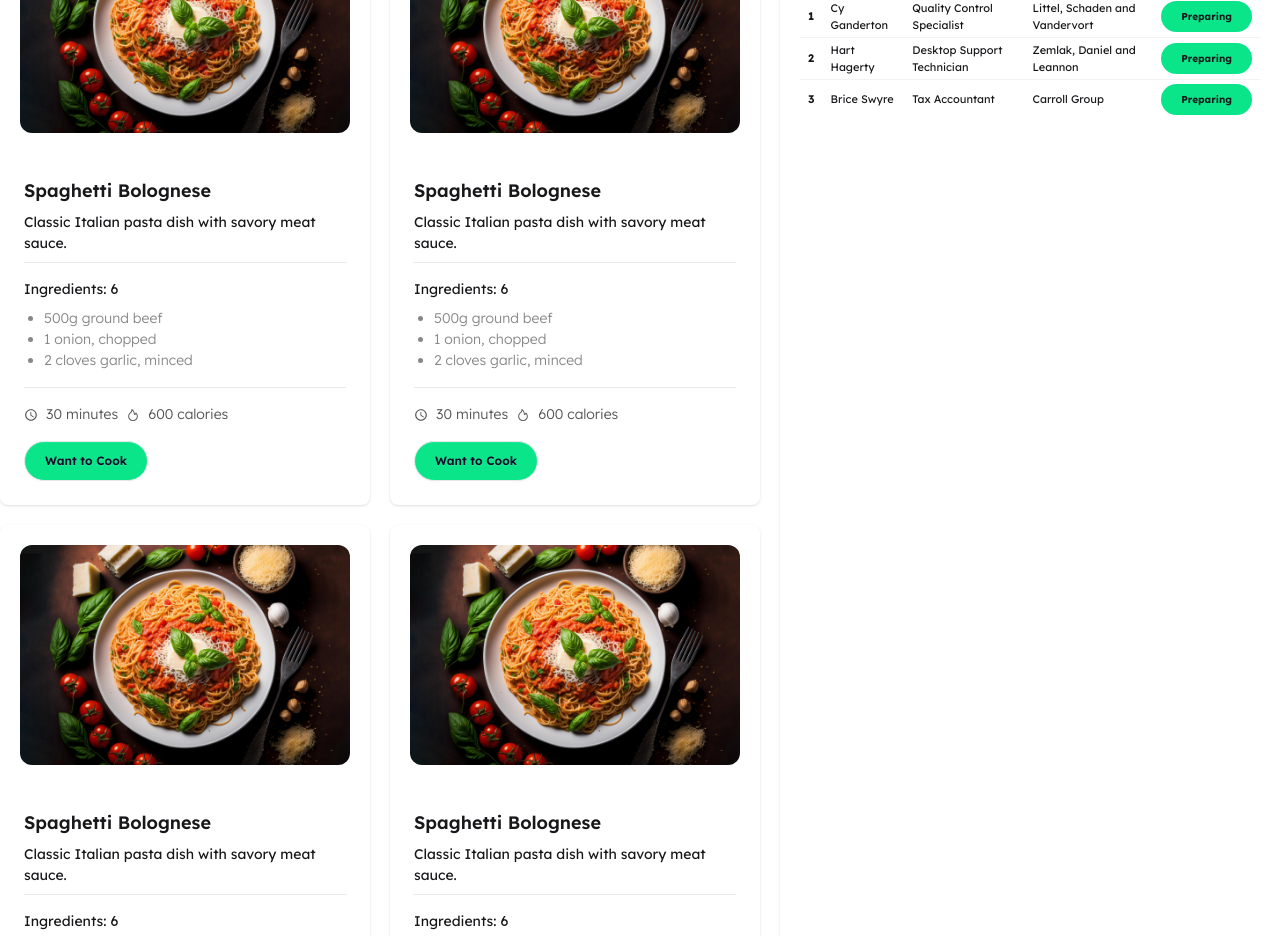
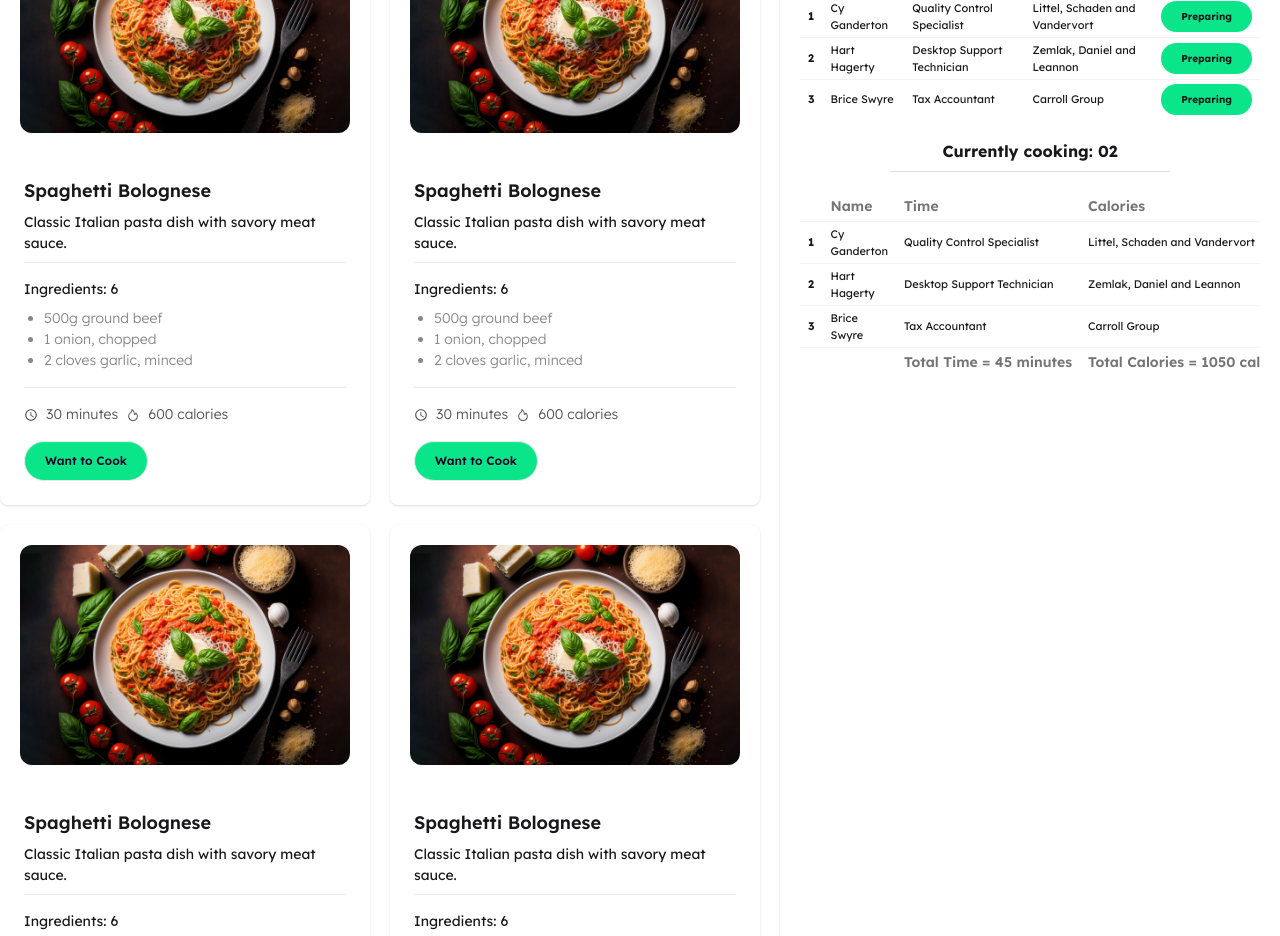
Before and after one commit to MD-Moniruzzaman-Arafat/web-project-12, a React (Vite) app: page / in a window 1280 px wide. Shown: the part 1040-1976 px from the top of the page. Built offline with nearby package versions, Linux system fonts and the light colour scheme.

Commit message:
CurrentlyCooking part design and added in ourRecipes section

```diff
--- /dev/null
+++ b/src/components/ourRecipes/CurrentlyCooking.jsx
@@ -0,0 +1,14 @@
+import CurrentlyCookingTable from "./CurrentlyCookingTable";
+
+const CurrentlyCooking = () => {
+    return (
+        <>
+            <div className="max-w-70 mx-auto border-b-1 pb-2 border-[#28282826] text-center mt-5">
+                <h1 className="font-bold">Currently cooking: 02</h1>
+            </div>
+            <CurrentlyCookingTable />
+        </>
+    );
+};
+
+export default CurrentlyCooking;
--- /dev/null
+++ b/src/components/ourRecipes/CurrentlyCookingTable.jsx
@@ -0,0 +1,50 @@
+
+const CurrentlyCookingTable = () => {
+    return (
+        <>
+            <div className="overflow-x-auto mt-5">
+                <table className="table table-xs table-pin-rows table-pin-cols">
+                    <thead>
+                        <tr>
+                            <th></th>
+                            <td>Name</td>
+                            <td>Time</td>
+                            <td>Calories</td>
+                        </tr>
+                    </thead>
+                    <tbody>
+                        <tr>
+                            <th>1</th>
+                            <td>Cy Ganderton</td>
+                            <td>Quality Control Specialist</td>
+                            <td>Littel, Schaden and Vandervort</td>
+                        </tr>
+                        <tr>
+                            <th>2</th>
+                            <td>Hart Hagerty</td>
+                            <td>Desktop Support Technician</td>
+                            <td>Zemlak, Daniel and Leannon</td>
+                        </tr>
+                        <tr>
+                            <th>3</th>
+                            <td>Brice Swyre</td>
+                            <td>Tax Accountant</td>
+                            <td>Carroll Group</td>
+                        </tr>
+                    </tbody>
+                    <tfoot>
+                        <tr>
+                            <th></th>
+                            <td></td>
+                            <td>Total Time = 45 minutes</td>
+                            <td>Total Calories = 1050 calories</td>
+
+                        </tr>
+                    </tfoot>
+                </table>
+            </div>
+        </>
+    );
+};
+
+export default CurrentlyCookingTable;
--- a/src/components/ourRecipes/OurRecipes.jsx
+++ b/src/components/ourRecipes/OurRecipes.jsx
@@ -1,3 +1,4 @@
+import CurrentlyCooking from "./CurrentlyCooking";
 import OurRecipesCard from "./OurRecipesCard";
 import OurRecipesTitle from "./OurRecipesTitle";
 import WantToCook from "./WantToCook";
@@ -19,6 +20,7 @@ const OurRecipes = () => {
                     </div>
                     <div className="col-span-3 lg:col-span-2 bg-[#FFFFFF] rounded-xl shadow-sm p-5 w-full">
                         <WantToCook />
+                        <CurrentlyCooking />
                     </div>
                 </div>
             </div>
```
